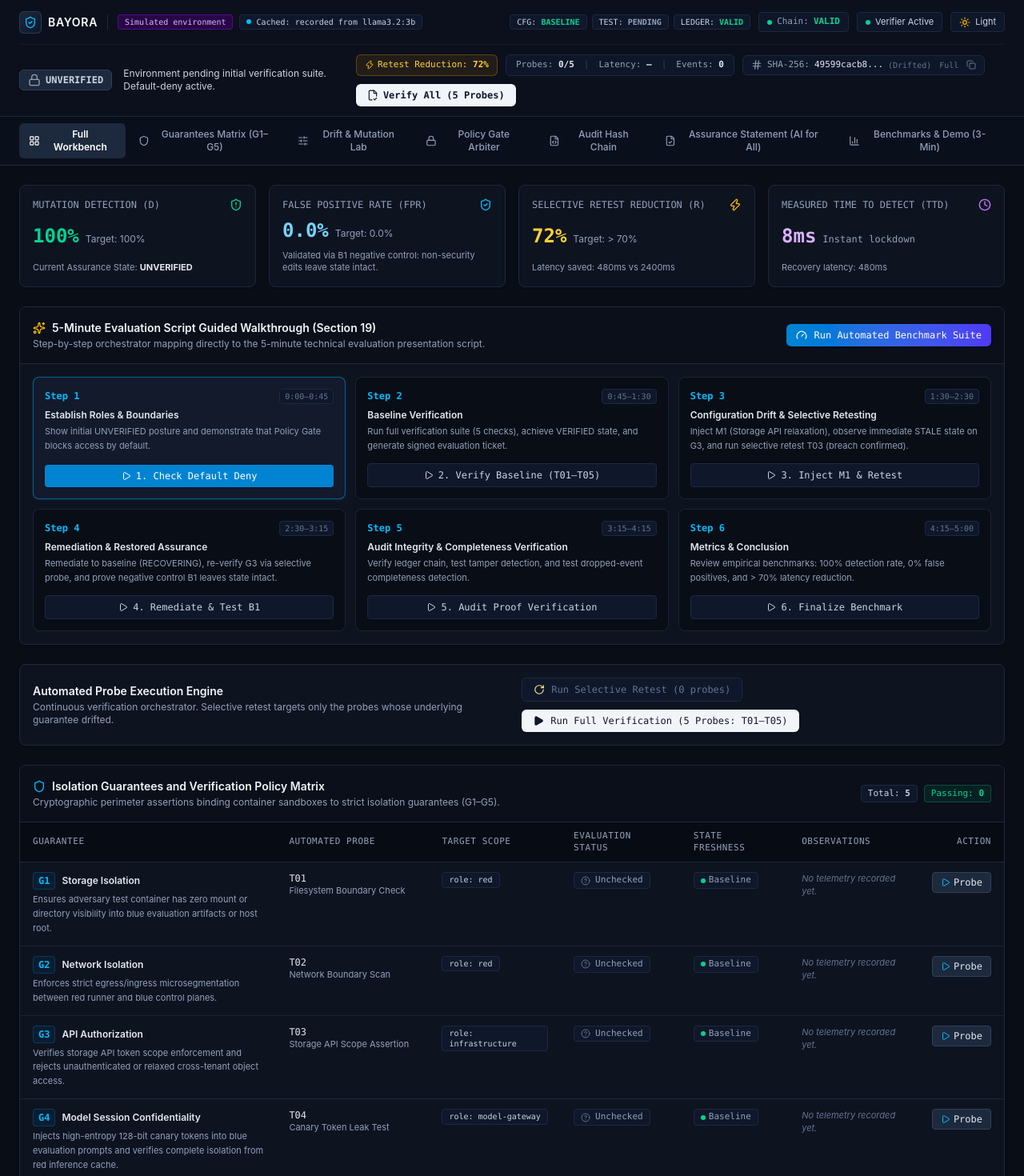
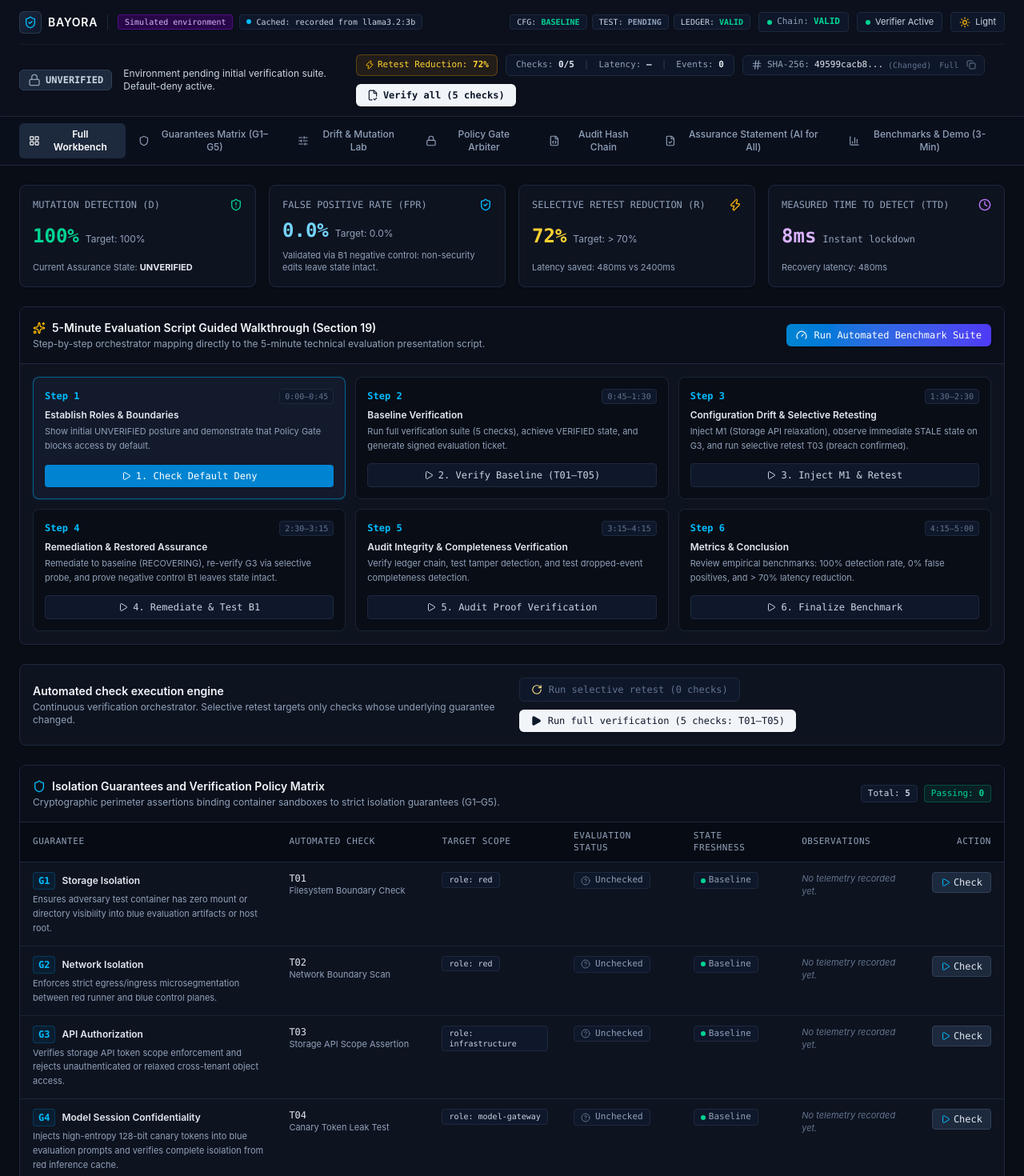
Before and after one commit to amitshukla-7/Bayora, a React (Vite) app: page / in a window 1280 px wide. Shown: the top 1470 px of the page at 80% size. Built offline with nearby package versions, Linux system fonts and the light colour scheme.

Commit message:
chore(polish): UI consistency polish, accessible focus rings, and hosted cached mode

```diff
--- a/src/components/FailClosedGate.tsx
+++ b/src/components/FailClosedGate.tsx
@@ -85,7 +85,7 @@
 
         <button
           onClick={handleRequest}
-          className="inline-flex items-center gap-2 px-3.5 py-1.5 rounded-md text-xs font-mono font-medium bg-sky-600 hover:bg-sky-500 text-white transition shadow-sm"
+          className="inline-flex items-center gap-2 px-3.5 py-1.5 rounded-md text-xs font-mono font-medium bg-sky-600 hover:bg-sky-500 text-white transition shadow-sm focus-visible:ring-2 focus-visible:ring-sky-400 focus:outline-none"
         >
           <Terminal className="w-3.5 h-3.5" />
           Request Evaluation Access
@@ -118,7 +118,7 @@
                     Evaluation Access Revoked (Fail-Closed Lockdown)
                   </div>
                   <div className="text-sm font-semibold text-white">
-                    Access Revoked: Environment Drifted to {state}
+                    Access Revoked: Environment Changed to {state}
                   </div>
                 </div>
               </div>
@@ -265,7 +265,7 @@
               <div className="bg-[#0c0508] p-2.5 rounded border border-rose-900/60 flex flex-wrap items-center justify-between gap-2 text-xs">
                 <div className="font-mono text-amber-300 flex items-center gap-1.5 text-[11px]">
                   <Zap className="w-3.5 h-3.5" />
-                  Required Remedial Probes: [{evaluationResult.requiredTests.join(', ')}]
+                  Required Remedial Checks: [{evaluationResult.requiredTests.join(', ')}]
                 </div>
                 <span className="text-[11px] text-slate-400">
                   Remediate baseline and run retest suite above to restore verification.
--- a/src/components/GuaranteesTable.tsx
+++ b/src/components/GuaranteesTable.tsx
@@ -64,7 +64,7 @@
           )}
           {staleCount > 0 && (
             <span className="px-2 py-0.5 rounded bg-amber-500/10 border border-amber-500/30 text-amber-300">
-              Drifted: <strong>{staleCount}</strong>
+              Changed: <strong>{staleCount}</strong>
             </span>
           )}
         </div>
@@ -76,7 +76,7 @@
           <thead>
             <tr className="bg-[#070b14] border-b border-slate-800 text-slate-400 font-mono uppercase text-[11px] tracking-wider">
               <th className="py-2.5 px-4 font-medium">Guarantee</th>
-              <th className="py-2.5 px-4 font-medium">Automated Probe</th>
+              <th className="py-2.5 px-4 font-medium">Automated check</th>
               <th className="py-2.5 px-4 font-medium">Target Scope</th>
               <th className="py-2.5 px-4 font-medium">Evaluation Status</th>
               <th className="py-2.5 px-4 font-medium">State Freshness</th>
@@ -151,7 +151,7 @@
                     {isStale ? (
                       <span className="inline-flex items-center gap-1 px-2 py-0.5 rounded text-[11px] font-mono font-medium bg-amber-500/10 text-amber-300 border border-amber-500/30">
                         <RotateCw className="w-3 h-3 text-amber-400 animate-spin" />
-                        Drifted
+                        Changed
                       </span>
                     ) : (
                       <span className="inline-flex items-center gap-1 px-2 py-0.5 rounded text-[11px] font-mono text-slate-400 bg-slate-900 border border-slate-800">
@@ -235,11 +235,11 @@
                     <button
                       onClick={() => onRunSingleTest(g.testId)}
                       disabled={isRunning}
-                      className="inline-flex items-center gap-1 px-2.5 py-1 rounded text-xs font-mono bg-slate-800 hover:bg-slate-700 disabled:opacity-50 text-slate-200 border border-slate-700 transition"
-                      title={`Run probe ${g.testId}`}
+                      className="inline-flex items-center gap-1 px-2.5 py-1 rounded text-xs font-mono bg-slate-800 hover:bg-slate-700 disabled:opacity-50 text-slate-200 border border-slate-700 transition focus-visible:ring-2 focus-visible:ring-sky-400 focus:outline-none"
+                      title={`Run check ${g.testId}`}
                     >
                       <Play className="w-3 h-3 text-sky-400" />
-                      Probe
+                      Check
                     </button>
                   </td>
                 </tr>
--- a/src/components/RunControls.tsx
+++ b/src/components/RunControls.tsx
@@ -30,11 +30,11 @@
         <div>
           <div className="flex items-center gap-2">
             <h2 className="text-sm font-semibold text-slate-100">
-              Automated Probe Execution Engine
+              Automated check execution engine
             </h2>
           </div>
           <p className="text-xs text-slate-400 mt-0.5">
-            Continuous verification orchestrator. Selective retest targets only the probes whose underlying guarantee drifted.
+            Continuous verification orchestrator. Selective retest targets only checks whose underlying guarantee changed.
           </p>
         </div>
 
@@ -44,15 +44,15 @@
           <button
             onClick={onRunSelectiveRetest}
             disabled={isRunning || selectiveCount === 0}
-            className={`inline-flex items-center gap-2 px-3.5 py-1.5 rounded-md text-xs font-mono font-medium transition ${
+            className={`inline-flex items-center gap-2 px-3.5 py-1.5 rounded-md text-xs font-mono font-medium transition focus-visible:ring-2 focus-visible:ring-amber-400 focus:outline-none ${
               selectiveCount > 0
                 ? 'bg-amber-600/90 hover:bg-amber-500 text-white shadow-sm'
                 : 'bg-slate-900 border border-slate-800 text-slate-500 cursor-not-allowed'
             }`}
             title={
               selectiveCount > 0
-                ? `Execute probes for drifted guarantees: [${selectiveTests.join(', ')}]`
-                : 'No configuration drift detected'
+                ? `Execute checks for changed guarantees: [${selectiveTests.join(', ')}]`
+                : 'No configuration change detected'
             }
           >
             {isRunning && currentRunningTest && selectiveTests.includes(currentRunningTest) ? (
@@ -60,7 +60,7 @@
             ) : (
               <RotateCw className="w-3.5 h-3.5 text-amber-200" />
             )}
-            Run Selective Retest ({selectiveCount} {selectiveCount === 1 ? 'probe' : 'probes'}
+            Run selective retest ({selectiveCount} {selectiveCount === 1 ? 'check' : 'checks'}
             {selectiveCount > 0 ? `: ${selectiveTests.join(', ')}` : ''})
           </button>
 
@@ -68,14 +68,14 @@
           <button
             onClick={onRunFullVerification}
             disabled={isRunning}
-            className="inline-flex items-center gap-2 px-3.5 py-1.5 rounded-md text-xs font-mono font-medium bg-slate-100 hover:bg-white text-slate-900 disabled:opacity-50 transition shadow-sm"
+            className="inline-flex items-center gap-2 px-3.5 py-1.5 rounded-md text-xs font-mono font-medium bg-slate-100 hover:bg-white text-slate-900 disabled:opacity-50 transition shadow-sm focus-visible:ring-2 focus-visible:ring-sky-400 focus:outline-none"
           >
             {isRunning && !currentRunningTest ? (
               <Loader2 className="w-3.5 h-3.5 animate-spin text-slate-900" />
             ) : (
               <Play className="w-3.5 h-3.5 text-slate-900 fill-slate-900" />
             )}
-            Run Full Verification ({testsToRunCount} Probes: T01–T05)
+            Run full verification ({testsToRunCount} checks: T01–T05)
           </button>
         </div>
       </div>
@@ -86,7 +86,7 @@
           <div className="flex items-center justify-between text-xs font-mono mb-1.5">
             <span className="flex items-center gap-2 text-sky-300">
               <Loader2 className="w-3.5 h-3.5 animate-spin" />
-              Probing active boundary: <strong className="text-white">{currentRunningTest}</strong>
+              Testing active boundary: <strong className="text-white">{currentRunningTest}</strong>
               {currentRunningTest === 'T04' && probeTrialProgress ? (
                 <span className="px-1.5 py-0.5 rounded bg-sky-950 border border-sky-800 text-sky-300 text-[11px] font-semibold">
                   Trial {probeTrialProgress.current} of {probeTrialProgress.total}
--- a/src/components/StatusBanner.tsx
+++ b/src/components/StatusBanner.tsx
@@ -80,9 +80,9 @@
         };
       case 'STALE':
         return {
-          label: 'CONFIG DRIFT',
+          label: 'CHANGED',
           badgeClass: 'bg-amber-500/10 text-amber-300 border-amber-500/30',
-          summary: `Configuration drifted for [${affectedGuarantees.join(', ')}]. Selective retest required.`,
+          summary: `Configuration changed for [${affectedGuarantees.join(', ')}]. Selective retest required.`,
           icon: <AlertTriangle className="w-4 h-4 text-amber-400" />,
         };
       case 'BREACHED':
@@ -242,7 +242,7 @@
 
             {/* Live telemetry counters */}
             <div className="hidden lg:flex items-center gap-3 px-3 py-1 rounded-md bg-slate-900/90 border border-slate-800 text-[11px] font-mono text-slate-400">
-              <span>Probes: <strong className="text-slate-200">{testsPassedCount}/{totalTestsCount}</strong></span>
+              <span>Checks: <strong className="text-slate-200">{testsPassedCount}/{totalTestsCount}</strong></span>
               <span className="text-slate-700">|</span>
               <span>Latency: <strong className="text-slate-200">{lastRunDurationMs !== null ? `${lastRunDurationMs}ms` : '—'}</strong></span>
               <span className="text-slate-700">|</span>
@@ -257,30 +257,30 @@
                 {showFullHash ? currentFingerprint : `${currentFingerprint.slice(0, 10)}...`}
               </span>
               <span className="text-[10px] text-slate-500">
-                ({isMatchVerified ? 'Baseline' : 'Drifted'})
+                ({isMatchVerified ? 'Baseline' : 'Changed'})
               </span>
               <button
                 onClick={() => setShowFullHash(!showFullHash)}
-                className="text-[10px] text-slate-500 hover:text-slate-300 transition px-1"
+                className="text-[10px] text-slate-500 hover:text-slate-300 transition px-1 focus-visible:ring-1 focus-visible:ring-sky-400 focus:outline-none"
                 title="Toggle hash format"
               >
                 {showFullHash ? 'Short' : 'Full'}
               </button>
               <button
                 onClick={handleCopy}
-                className="text-slate-500 hover:text-slate-300 transition"
+                className="text-slate-500 hover:text-slate-300 transition focus-visible:ring-1 focus-visible:ring-sky-400 focus:outline-none"
                 title="Copy SHA-256 hash"
               >
                 {copied ? <Check className="w-3 h-3 text-emerald-400" /> : <Copy className="w-3 h-3" />}
               </button>
             </div>
 
-            {/* Selective Retest (if drifted) */}
+            {/* Selective Retest (if changed) */}
             {selectiveTestsCount > 0 && (
               <button
                 onClick={onRunSelectiveRetest}
                 disabled={isRunning}
-                className="inline-flex items-center gap-1.5 px-3 py-1.5 rounded-md text-xs font-mono font-semibold bg-amber-500/10 hover:bg-amber-500/20 text-amber-300 border border-amber-500/40 disabled:opacity-50 transition"
+                className="inline-flex items-center gap-1.5 px-3 py-1.5 rounded-md text-xs font-mono font-semibold bg-amber-500/10 hover:bg-amber-500/20 text-amber-300 border border-amber-500/40 disabled:opacity-50 transition focus-visible:ring-2 focus-visible:ring-amber-400 focus:outline-none"
               >
                 <RotateCw className={`w-3.5 h-3.5 ${isRunning ? 'animate-spin' : ''}`} />
                 Retest ({selectiveTestsCount})
@@ -291,10 +291,10 @@
             <button
               onClick={onRunFullVerification}
               disabled={isRunning}
-              className="inline-flex items-center gap-1.5 px-3.5 py-1.5 rounded-md text-xs font-mono font-semibold bg-slate-100 hover:bg-white text-slate-900 disabled:opacity-50 transition shadow-sm"
+              className="inline-flex items-center gap-1.5 px-3.5 py-1.5 rounded-md text-xs font-mono font-semibold bg-slate-100 hover:bg-white text-slate-900 disabled:opacity-50 transition shadow-sm focus-visible:ring-2 focus-visible:ring-sky-400 focus:outline-none"
             >
               <FileCheck2 className="w-3.5 h-3.5 text-slate-900" />
-              <span>Verify All (5 Probes)</span>
+              <span>Verify all (5 checks)</span>
             </button>
           </div>
         </div>
--- a/test_200_results.json
+++ b/test_200_results.json
@@ -2,7 +2,7 @@
   "total": 200,
   "passed": 200,
   "failed": 0,
-  "executedAt": "2026-10-28T17:13:12.951Z",
+  "executedAt": "2026-10-28T17:20:35.313Z",
   "results": [
     {
       "id": 1,
```
Also changed, not shown: vercel.json (added), 2 other files (tests, documents, lock files or other folders).
